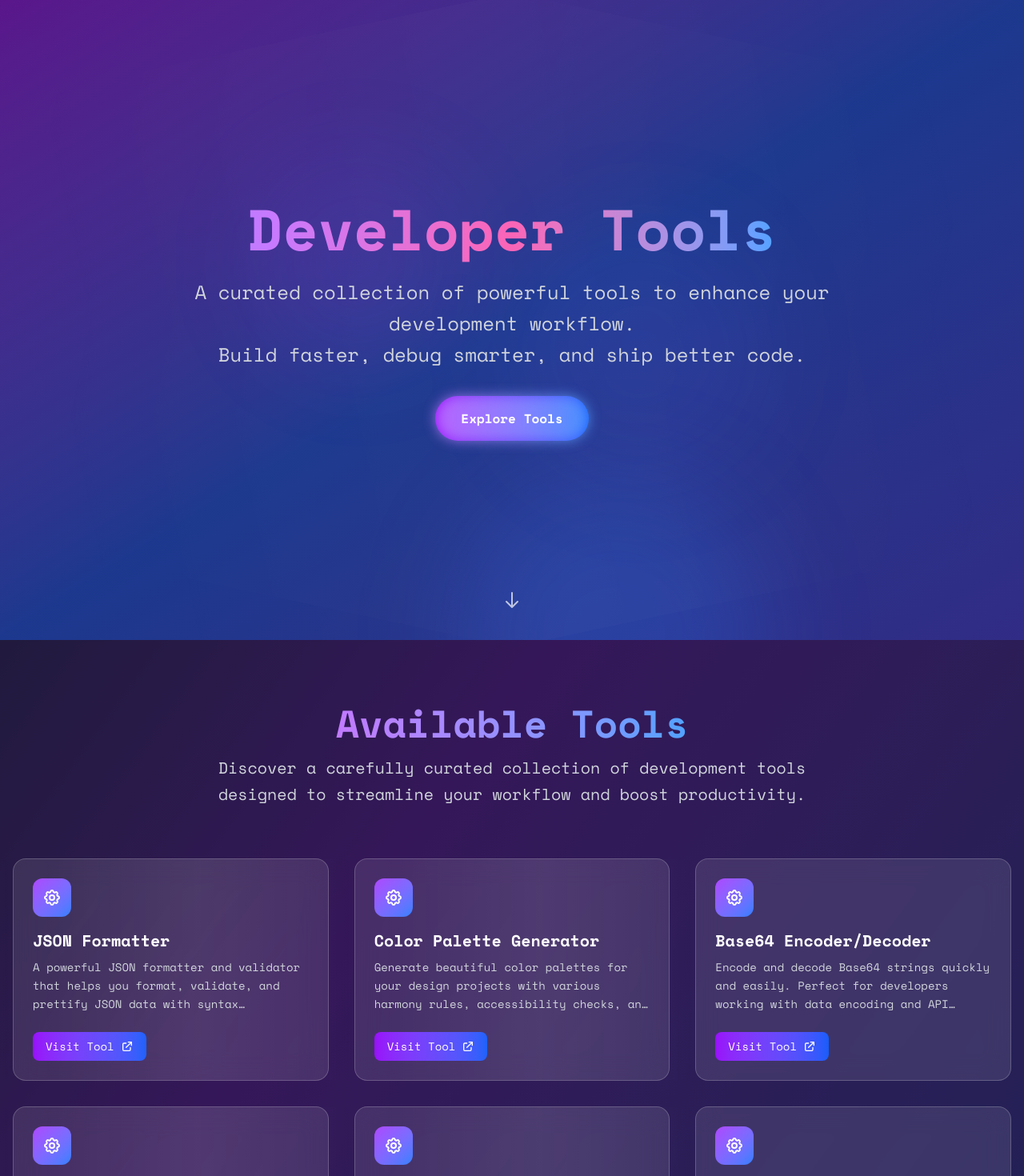
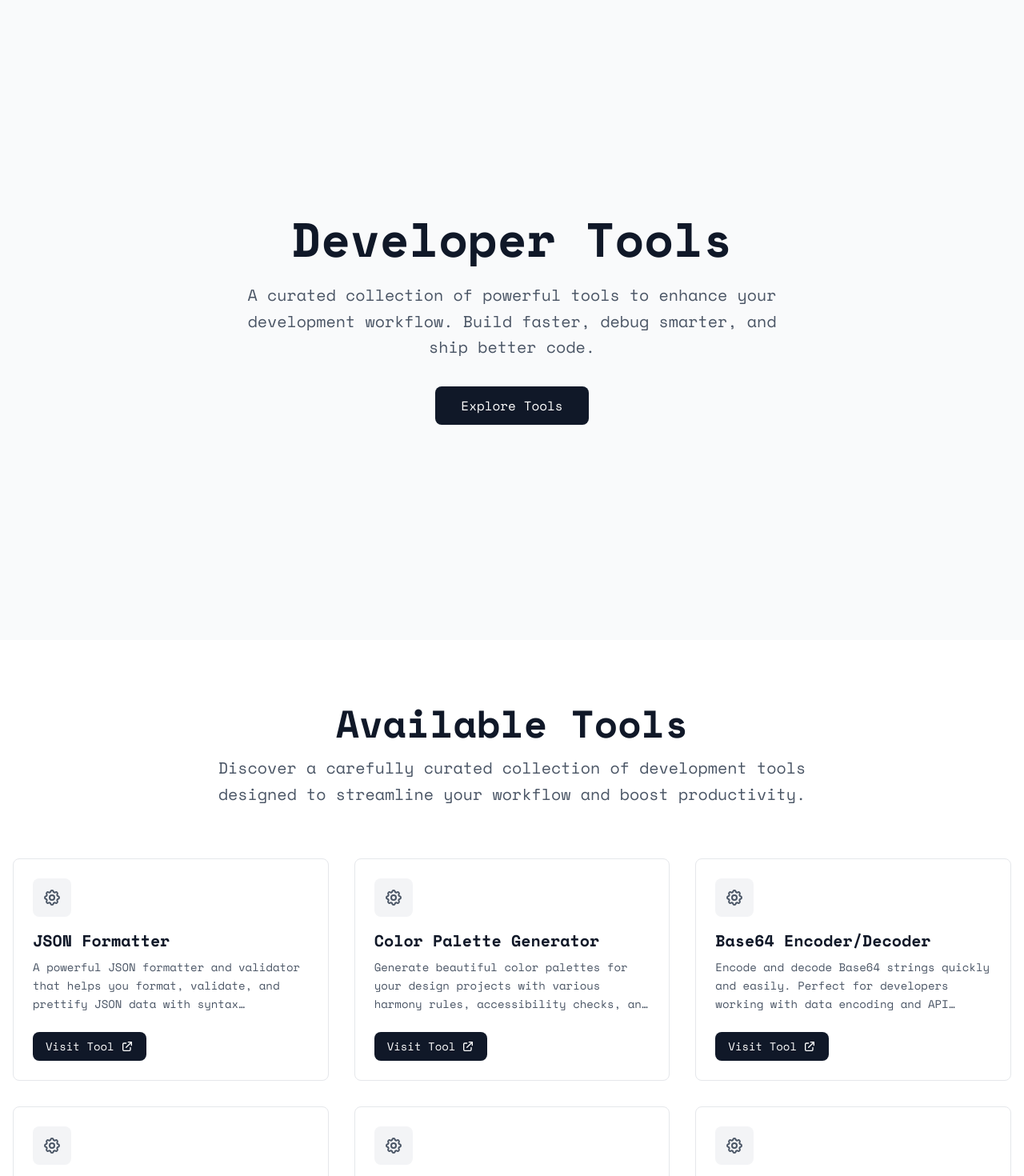
Before and after one commit to 4msar/tools, a Vue app: page / in a window 1280 px wide. Shown: the top 1470 px of the page at 80% size. Built offline with nearby package versions, Linux system fonts and the light colour scheme.

Commit message:
Refactor component styles for improved readability and consistency across the application

```diff
--- a/src/components/HeroHeader.vue
+++ b/src/components/HeroHeader.vue
@@ -1,54 +1,24 @@
 <template>
-  <header class="relative min-h-screen flex items-center justify-center overflow-hidden">
-    <!-- Animated Background -->
-    <div class="absolute inset-0 bg-gradient-to-br from-purple-900 via-blue-900 to-indigo-900">
-      <!-- Animated particles/shapes -->
-      <div class="absolute inset-0">
-        <div class="absolute top-1/4 left-1/4 w-64 h-64 bg-purple-500/20 rounded-full blur-3xl animate-pulse"></div>
-        <div class="absolute top-3/4 right-1/4 w-96 h-96 bg-blue-500/20 rounded-full blur-3xl animate-pulse delay-1000"></div>
-        <div class="absolute bottom-1/4 left-1/2 w-80 h-80 bg-indigo-500/20 rounded-full blur-3xl animate-pulse delay-2000"></div>
-      </div>
-
-      <!-- Animated grid overlay -->
-      <div class="absolute inset-0 opacity-30">
-        <div class="absolute inset-0 bg-gradient-to-r from-transparent via-white/5 to-transparent transform rotate-12 animate-pulse"></div>
-        <div class="absolute inset-0 bg-gradient-to-l from-transparent via-white/5 to-transparent transform -rotate-12 animate-pulse delay-1000"></div>
-      </div>
-    </div>
-
-    <!-- Content -->
-    <div class="relative z-10 text-center px-4 max-w-4xl mx-auto">
-      <!-- Main heading with animation -->
-      <h1 class="text-5xl md:text-7xl font-bold text-white mb-6 animate-fade-in-up">
-        <span class="bg-gradient-to-r from-purple-400 via-pink-400 to-blue-400 bg-clip-text text-transparent">
-          Developer Tools
-        </span>
+  <header class="bg-gray-50 py-20 px-4 min-h-screen flex justify-center items-center">
+    <div class="max-w-4xl mx-auto text-center">
+      <!-- Main heading -->
+      <h1 class="text-4xl md:text-6xl font-bold text-gray-900 mb-6">
+        Developer Tools
       </h1>
 
-      <!-- Subtext with animation -->
-      <p class="text-xl md:text-2xl text-gray-300 mb-8 animate-fade-in-up delay-300 leading-relaxed">
+      <!-- Subtext -->
+      <p class="text-xl text-gray-600 mb-8 leading-relaxed max-w-2xl mx-auto">
         A curated collection of powerful tools to enhance your development workflow.
-        <br class="hidden md:block">
         Build faster, debug smarter, and ship better code.
       </p>
 
-      <!-- CTA button with animation -->
-      <div class="animate-fade-in-up delay-500">
-        <button
-          @click="scrollToTools"
-          class="group relative px-8 py-4 bg-gradient-to-r from-purple-600 to-blue-600 text-white font-semibold rounded-full hover:from-purple-700 hover:to-blue-700 transition-all duration-300 transform hover:scale-105 hover:shadow-2xl"
-        >
-          <span class="relative z-10">Explore Tools</span>
-          <div class="absolute inset-0 bg-gradient-to-r from-purple-400 to-blue-400 rounded-full blur opacity-75 group-hover:opacity-100 transition-opacity duration-300"></div>
-        </button>
-      </div>
-    </div>
-
-    <!-- Scroll indicator -->
-    <div class="absolute bottom-8 left-1/2 transform -translate-x-1/2 animate-bounce">
-      <svg class="w-6 h-6 text-white/70" fill="none" stroke="currentColor" viewBox="0 0 24 24">
-        <path stroke-linecap="round" stroke-linejoin="round" stroke-width="2" d="M19 14l-7 7m0 0l-7-7m7 7V3"></path>
-      </svg>
+      <!-- CTA button -->
+      <button
+        @click="scrollToTools"
+        class="px-8 py-3 bg-gray-900 text-white font-medium rounded-lg hover:bg-gray-800"
+      >
+        Explore Tools
+      </button>
     </div>
   </header>
 </template>
@@ -64,36 +34,3 @@ const scrollToTools = () => {
   }
 };
 </script>
-
-<style scoped>
-@keyframes fade-in-up {
-  from {
-    opacity: 0;
-    transform: translateY(30px);
-  }
-  to {
-    opacity: 1;
-    transform: translateY(0);
-  }
-}
-
-.animate-fade-in-up {
-  animation: fade-in-up 0.8s ease-out forwards;
-}
-
-.delay-300 {
-  animation-delay: 0.3s;
-}
-
-.delay-500 {
-  animation-delay: 0.5s;
-}
-
-.delay-1000 {
-  animation-delay: 1s;
-}
-
-.delay-2000 {
-  animation-delay: 2s;
-}
-</style>
--- a/src/components/ToolCard.vue
+++ b/src/components/ToolCard.vue
@@ -1,25 +1,23 @@
 <template>
-  <div class="group relative bg-white/10 backdrop-blur-lg rounded-2xl p-6 border border-white/20 hover:border-white/40 transition-all duration-300 hover:scale-105 hover:shadow-2xl">
-    <!-- Card gradient overlay -->
-    <div class="absolute inset-0 bg-gradient-to-br from-purple-500/10 via-transparent to-blue-500/10 rounded-2xl opacity-0 group-hover:opacity-100 transition-opacity duration-300"></div>
+  <div class="bg-white rounded-lg p-6 border border-gray-200 hover:border-gray-300">
 
     <!-- Content -->
-    <div class="relative z-10">
+    <div>
       <!-- Tool Icon/Image placeholder -->
-      <div class="w-12 h-12 bg-gradient-to-br from-purple-500 to-blue-500 rounded-xl flex items-center justify-center mb-4 group-hover:scale-110 transition-transform duration-300">
-        <svg class="w-6 h-6 text-white" fill="none" stroke="currentColor" viewBox="0 0 24 24">
+      <div class="w-12 h-12 bg-gray-100 rounded-lg flex items-center justify-center mb-4">
+        <svg class="w-6 h-6 text-gray-600" fill="none" stroke="currentColor" viewBox="0 0 24 24">
           <path stroke-linecap="round" stroke-linejoin="round" stroke-width="2" d="M10.325 4.317c.426-1.756 2.924-1.756 3.35 0a1.724 1.724 0 002.573 1.066c1.543-.94 3.31.826 2.37 2.37a1.724 1.724 0 001.065 2.572c1.756.426 1.756 2.924 0 3.35a1.724 1.724 0 00-1.066 2.573c.94 1.543-.826 3.31-2.37 2.37a1.724 1.724 0 00-2.572 1.065c-.426 1.756-2.924 1.756-3.35 0a1.724 1.724 0 00-2.573-1.066c-1.543.94-3.31-.826-2.37-2.37a1.724 1.724 0 00-1.065-2.572c-1.756-.426-1.756-2.924 0-3.35a1.724 1.724 0 001.066-2.573c-.94-1.543.826-3.31 2.37-2.37.996.608 2.296.07 2.572-1.065z"></path>
           <path stroke-linecap="round" stroke-linejoin="round" stroke-width="2" d="M15 12a3 3 0 11-6 0 3 3 0 016 0z"></path>
         </svg>
       </div>
 
       <!-- Tool Name -->
-      <h3 class="text-xl font-bold text-white mb-2 group-hover:text-purple-300 transition-colors duration-300">
+      <h3 class="text-xl font-semibold text-gray-900 mb-2">
         {{ name }}
       </h3>
 
       <!-- Tool Description -->
-      <p class="text-gray-300 text-sm leading-relaxed mb-6 line-clamp-3">
+      <p class="text-gray-600 text-sm leading-relaxed mb-6 line-clamp-3">
         {{ description }}
       </p>
 
@@ -28,17 +26,14 @@
         :href="visitLink"
         target="_blank"
         rel="noopener noreferrer"
-        class="inline-flex items-center px-4 py-2 bg-gradient-to-r from-purple-600 to-blue-600 text-white text-sm font-medium rounded-lg hover:from-purple-700 hover:to-blue-700 transition-all duration-300 transform hover:scale-105 group-hover:shadow-lg"
+        class="inline-flex items-center px-4 py-2 bg-gray-900 text-white text-sm font-medium rounded-lg hover:bg-gray-800"
       >
         <span>Visit Tool</span>
-        <svg class="w-4 h-4 ml-2 transform group-hover:translate-x-1 transition-transform duration-300" fill="none" stroke="currentColor" viewBox="0 0 24 24">
+        <svg class="w-4 h-4 ml-2" fill="none" stroke="currentColor" viewBox="0 0 24 24">
           <path stroke-linecap="round" stroke-linejoin="round" stroke-width="2" d="M10 6H6a2 2 0 00-2 2v10a2 2 0 002 2h10a2 2 0 002-2v-4M14 4h6m0 0v6m0-6L10 14"></path>
         </svg>
       </a>
     </div>
-
-    <!-- Shine effect -->
-    <div class="absolute inset-0 bg-gradient-to-r from-transparent via-white/5 to-transparent transform translate-x-[-100%] group-hover:translate-x-[100%] transition-transform duration-1000 rounded-2xl"></div>
   </div>
 </template>
 
--- a/src/components/ToolsGrid.vue
+++ b/src/components/ToolsGrid.vue
@@ -1,14 +1,12 @@
 <template>
-  <section id="tools-section" class="py-20 px-4 bg-gray-900/50">
+  <section id="tools-section" class="py-20 px-4 bg-white">
     <div class="max-w-7xl mx-auto">
       <!-- Section Header -->
       <div class="text-center mb-16">
-        <h2 class="text-4xl md:text-5xl font-bold text-white mb-4">
-          <span class="bg-gradient-to-r from-purple-400 to-blue-400 bg-clip-text text-transparent">
-            Available Tools
-          </span>
+        <h2 class="text-4xl md:text-5xl font-bold text-gray-900 mb-4">
+          Available Tools
         </h2>
-        <p class="text-xl text-gray-300 max-w-3xl mx-auto leading-relaxed">
+        <p class="text-xl text-gray-600 max-w-3xl mx-auto leading-relaxed">
           Discover a carefully curated collection of development tools designed to streamline your workflow and boost productivity.
         </p>
       </div>
@@ -26,13 +24,13 @@
 
       <!-- Empty State -->
       <div v-if="tools.length === 0" class="text-center py-20">
-        <div class="w-24 h-24 bg-gradient-to-br from-purple-500/20 to-blue-500/20 rounded-full flex items-center justify-center mx-auto mb-6">
+        <div class="w-24 h-24 bg-gray-100 rounded-full flex items-center justify-center mx-auto mb-6">
           <svg class="w-12 h-12 text-gray-400" fill="none" stroke="currentColor" viewBox="0 0 24 24">
             <path stroke-linecap="round" stroke-linejoin="round" stroke-width="2" d="M19 11H5m14 0a2 2 0 012 2v6a2 2 0 01-2 2H5a2 2 0 01-2-2v-6a2 2 0 012-2m14 0V9a2 2 0 00-2-2M5 11V9a2 2 0 012-2m0 0V5a2 2 0 012-2h6a2 2 0 012 2v2M7 7h10"></path>
           </svg>
         </div>
-        <h3 class="text-2xl font-bold text-white mb-4">No Tools Available Yet</h3>
-        <p class="text-gray-400 max-w-md mx-auto">
+        <h3 class="text-2xl font-bold text-gray-900 mb-4">No Tools Available Yet</h3>
+        <p class="text-gray-600 max-w-md mx-auto">
           Tools will appear here as they are added to the collection. Check back soon for updates!
         </p>
       </div>
--- a/src/pages/Home.vue
+++ b/src/pages/Home.vue
@@ -1,5 +1,5 @@
 <template>
-  <div class="min-h-screen bg-gradient-to-br from-gray-900 via-purple-900 to-indigo-900">
+  <div class="min-h-screen bg-gray-50">
     <!-- Hero Header -->
     <HeroHeader />
 
```
